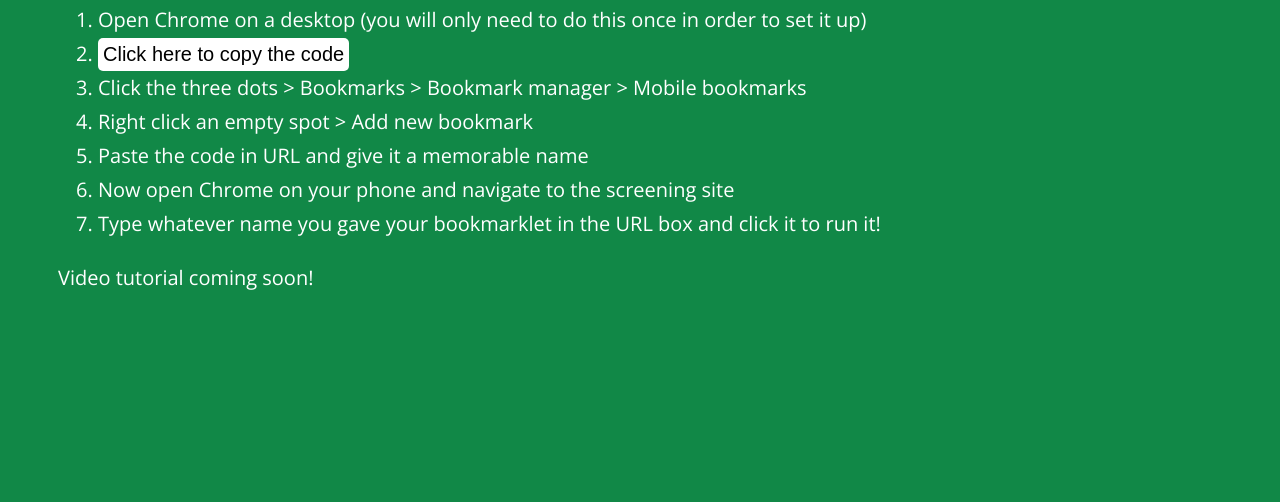
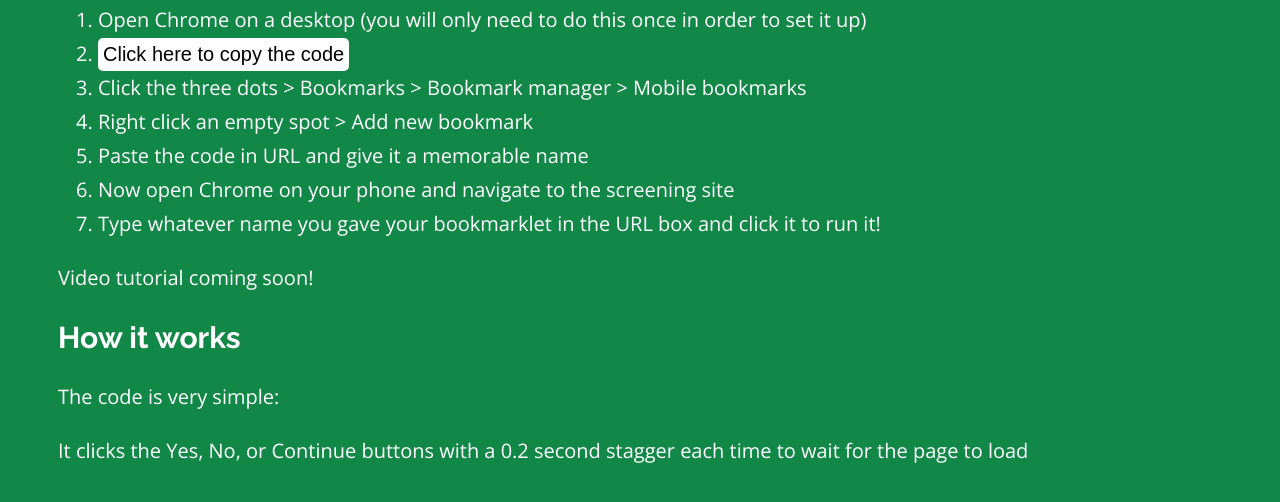
Before and after one commit to paramt/automate-covid-screening, a plain HTML site: page index.html in a window 1280 px wide. Shown: the part 412-914 px from the top of the page. Before the commit the page ends 800 px from the top, so only its background shows below. Drawn offline with nearby package versions, Linux system fonts and the light colour scheme; a script that the page names is missing.

Commit message:
Display code on website

```diff
--- a/index.html
+++ b/index.html
@@ -30,6 +30,13 @@
 		</ol>
 		<p>Video tutorial coming soon!</p>
 
+		<h2>How it works</h2>
+		<p>The code is very simple: </p>
+
+		<script src="https://emgithub.com/embed.js?target=https%3A%2F%2Fgithub.com%2Fparamt%2Fautomate-covid-screening%2Fblob%2Fmain%2Fbookmarklet.js&style=github&showBorder=on&showLineNumbers=on&showFileMeta=on&showCopy=on&fetchFromJsDelivr=on"></script>
+
+		<p>It clicks the Yes, No, or Continue buttons with a 0.2 second stagger each time to wait for the page to load</p>
+
 		<script>
 			function copy() {
 				var copyText = document.getElementsByClassName("bookmarklet")[0].href;
```
